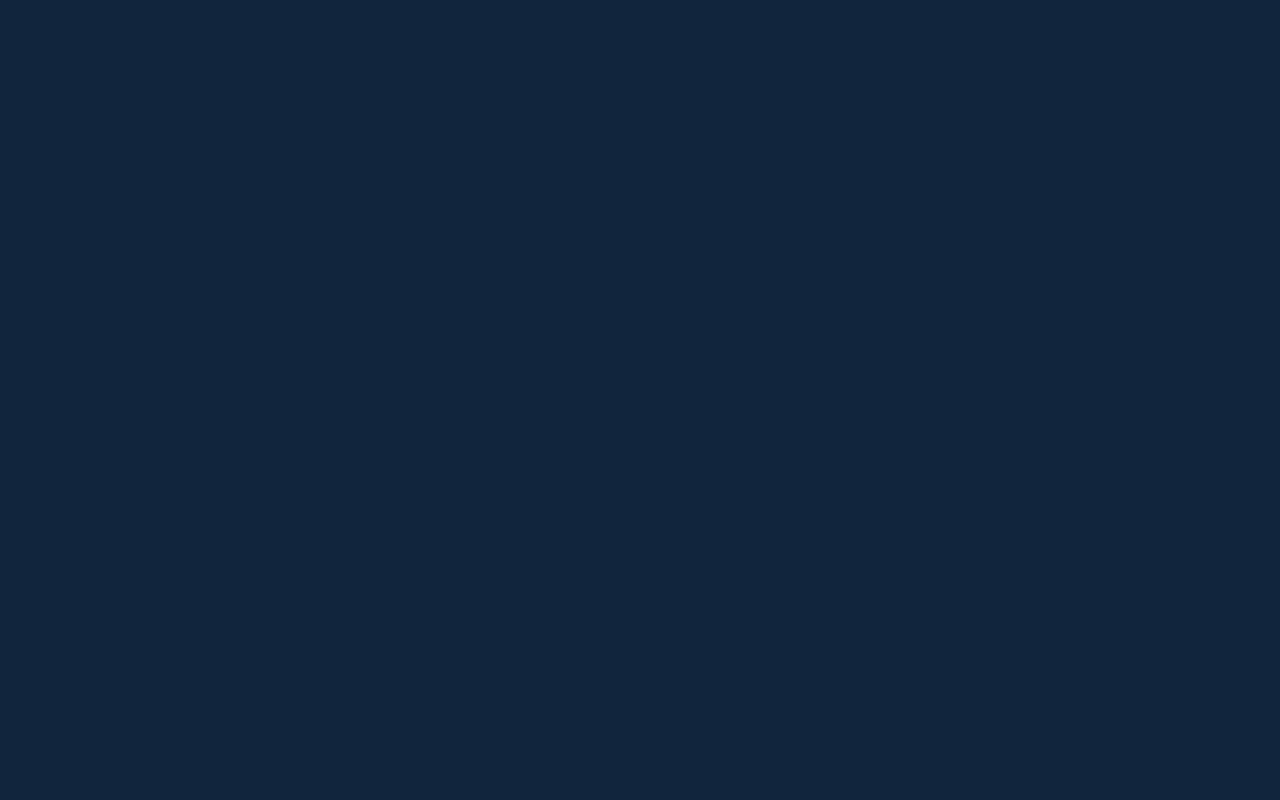
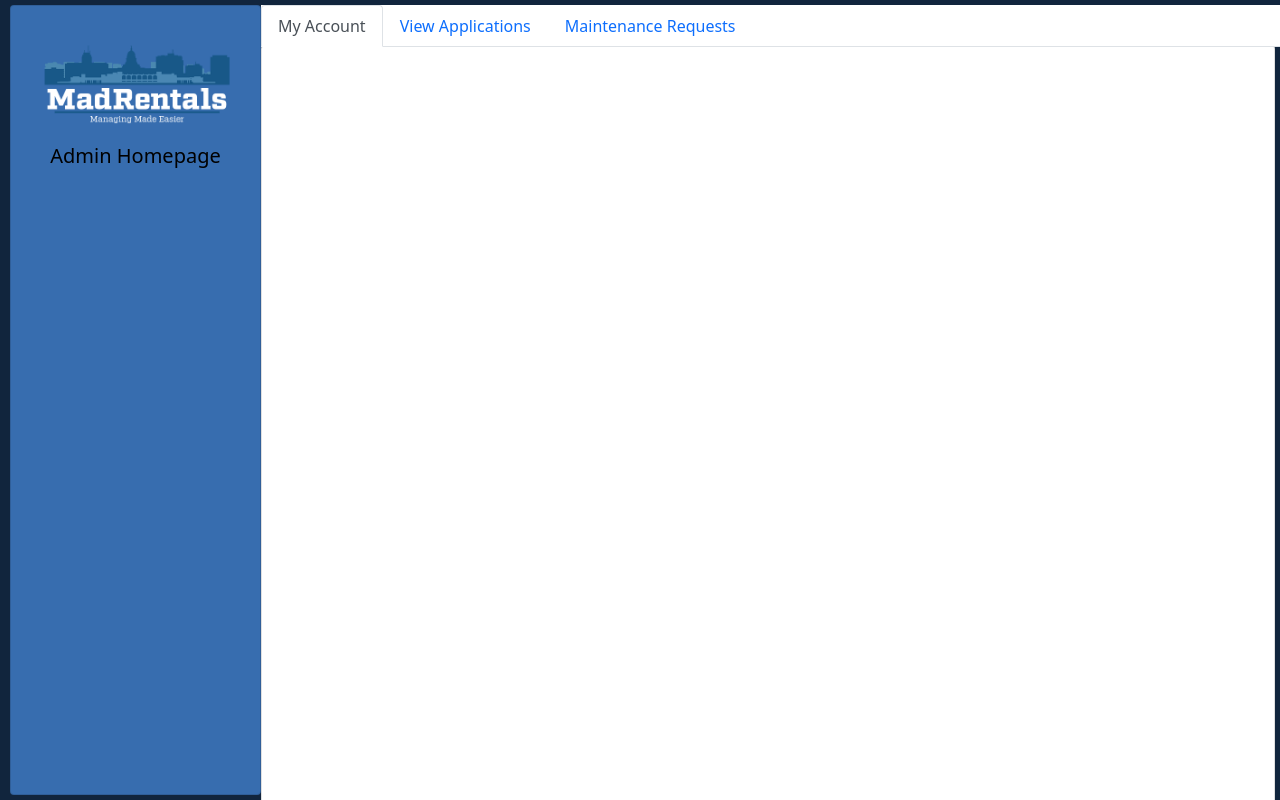
Before and after one commit to zstange/506-Spike, a React (Create React App) app in the folder react-node-app/spike-exercise/: page /AdminHome in a window 1280 px wide. Built offline with nearby package versions, Linux system fonts and the light colour scheme; a web font is replaced by a local one.

Commit message:
add routing to admin home if user is an admin

```diff
--- a/react-node-app/spike-exercise/src/AdminHome.js
+++ b/react-node-app/spike-exercise/src/AdminHome.js
@@ -1,13 +1,18 @@
 import React from "react";
 import "./App.css";
 import SideBar from "./SideBar";
-import PropertiesArea from "./PropertiesArea";
 import MyUserAccount from "./MyUserAccount"
 import { Tab, Tabs } from "react-bootstrap";
-import RenterApplication from "./RenterApplication";
 import AdminRequests from "./AdminRequests";
+import {Route, withRouter} from 'react-router-dom'
 
-class RenterHome extends React.Component {
+class AdminHome extends React.Component {
+
+  getUserID() {
+    const search = this.props.location.search; // returns the URL query String
+    const params = new URLSearchParams(search);
+    return params.get('id');
+  }
 
   render() {
     return (
@@ -29,7 +34,7 @@ class RenterHome extends React.Component {
               eventKey="account" title="My Account"
             >
               <div>
-                  <MyUserAccount/>
+                  <MyUserAccount userID={this.getUserID()}/>
               </div>
             </Tab>
             <Tab
@@ -55,4 +60,4 @@ class RenterHome extends React.Component {
   }
 }
 
-export default RenterHome;
+export default withRouter(AdminHome);
--- a/react-node-app/spike-exercise/src/App.js
+++ b/react-node-app/spike-exercise/src/App.js
@@ -7,6 +7,7 @@ import RenterApplication from './RenterApplication'
 import RenterPayment from './RenterPayment'
 import RenterRequests from './RenterRequests'
 import AdminRequests from './AdminRequests'
+import AdminHome from './AdminHome'
 import { BrowserRouter as Router, Route, Switch, useHistory} from 'react-router-dom';
 
 
@@ -53,6 +54,11 @@ class App extends React.Component {
               <RenterHome userID={this.state.userID} />
             )}
             />
+            <Route exact path = "/AdminHome"
+              render={() => (
+              <AdminHome userID={this.state.userID} />
+            )}
+            />
             <Route exact path = "/CreateAccount"
             render={() => (
               <CreateAccount  />
--- a/react-node-app/spike-exercise/src/Login.js
+++ b/react-node-app/spike-exercise/src/Login.js
@@ -33,7 +33,12 @@ function LoginPage(props) {
             alert(response.data.message);
           } else {
             props.setID(response.data.userID);
-            window.location = `/RenterHome?id=${response.data.userID}`;
+            console.log(response.data.admin)
+            if (response.data.admin) {
+              window.location = `/AdminHome?id=${response.data.userID}`;
+            }else {
+              window.location = `/RenterHome?id=${response.data.userID}`;
+            }
           }
         });
       }
```
Also changed, not shown: 1 other file (tests, documents, lock files or other folders).
